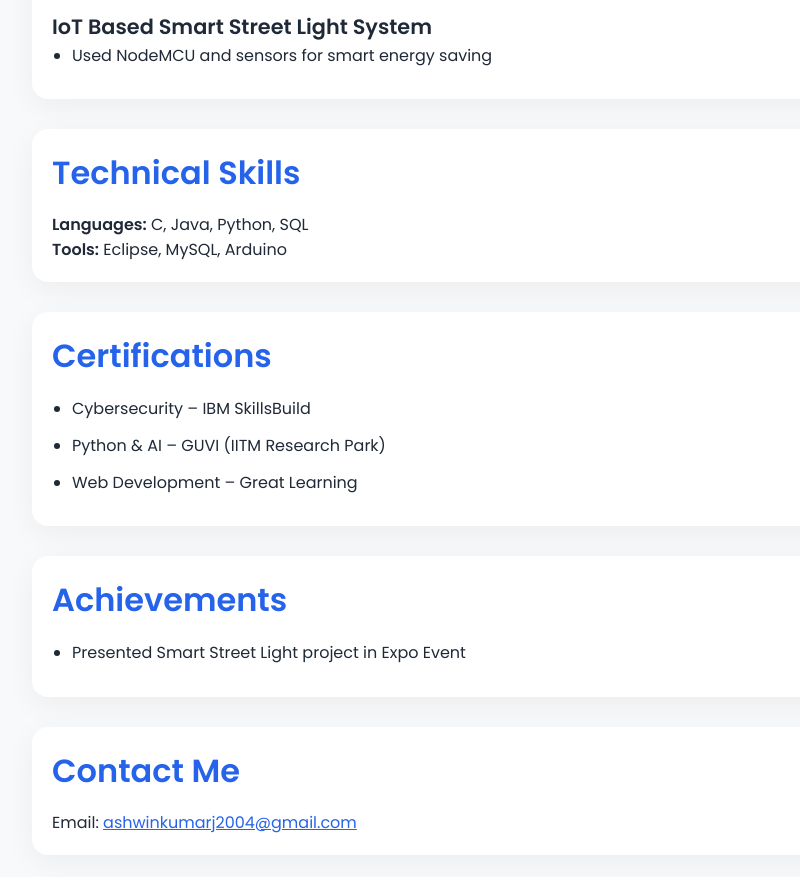
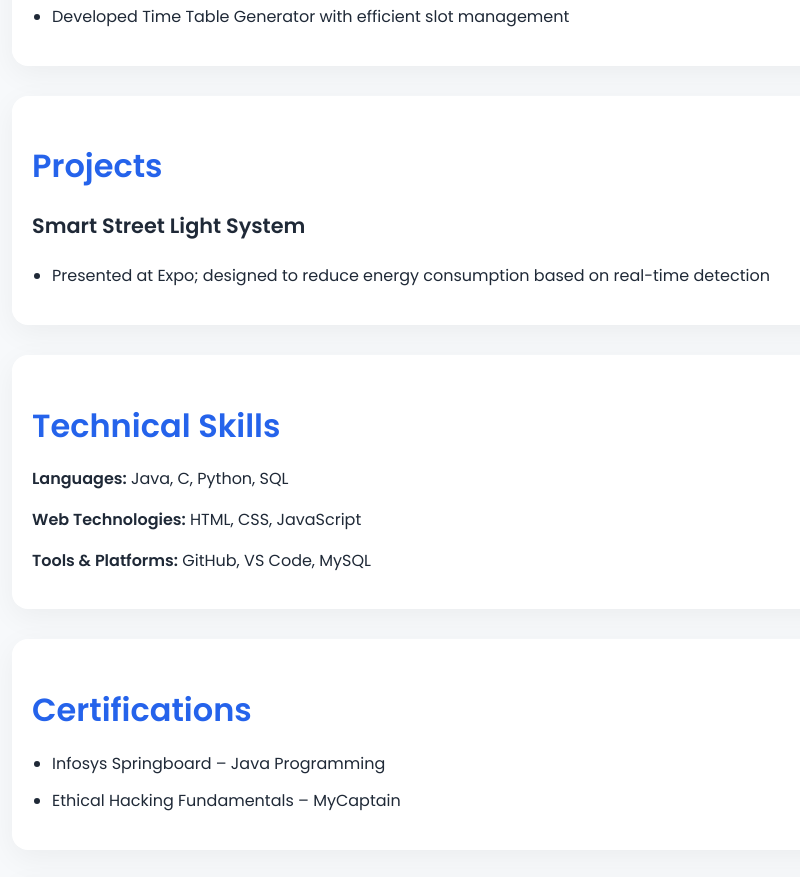
Before and after one commit to ashwinkumar2004/Ashwin_Kumar_J, a plain HTML site: page index.html in a window 1280 px wide. Shown: the part 713-1590 px from the top of the page, without its empty margins (158-958 px from the left). Drawn offline with nearby package versions, Linux system fonts and the light colour scheme.

Commit message:
my portfolio

```diff
--- a/index.html
+++ b/index.html
@@ -2,10 +2,10 @@
 <html lang="en">
 <head>
   <meta charset="UTF-8" />
-  <meta name="viewport" content="width=device-width, initial-scale=1.0"/>
+  <meta name="viewport" content="width=device-width, initial-scale=1.0" />
   <title>Ashwin Kumar J | Software Developer</title>
-  <link rel="preconnect" href="https://fonts.googleapis.com" />
-  <link href="https://fonts.googleapis.com/css2?family=Poppins:wght@400;600&display=swap" rel="stylesheet"/>
+  <link rel="preconnect" href="https://fonts.googleapis.com">
+  <link href="https://fonts.googleapis.com/css2?family=Poppins:wght@400;600&display=swap" rel="stylesheet">
   <link href="https://unpkg.com/aos@2.3.1/dist/aos.css" rel="stylesheet" />
   <style>
     :root {
@@ -22,11 +22,6 @@
       --accent: #60a5fa;
       --hover: #93c5fd;
     }
-    * {
-      margin: 0;
-      padding: 0;
-      box-sizing: border-box;
-    }
     body {
       font-family: 'Poppins', sans-serif;
       background: var(--bg);
@@ -35,6 +30,15 @@
       padding: 40px;
       scroll-behavior: smooth;
     }
+    main section {
+      background: var(--box);
+      padding: 20px;
+      margin: 30px auto;
+      max-width: 900px;
+      border-radius: 16px;
+      box-shadow: 0 8px 30px rgba(0, 0, 0, 0.05);
+      transition: background 0.5s ease;
+    }
     header {
       text-align: center;
       margin-bottom: 50px;
@@ -42,7 +46,7 @@
     header h1 {
       font-size: 3rem;
       color: var(--accent);
-      animation: fadeInDown 1s ease-out;
+      animation: fadeSlideIn 1s ease-out;
     }
     .title {
       font-size: 1.5rem;
@@ -60,15 +64,6 @@
       color: var(--hover);
       transform: scale(1.1);
     }
-    main section {
-      background: var(--box);
-      padding: 20px;
-      margin: 30px auto;
-      max-width: 900px;
-      border-radius: 16px;
-      box-shadow: 0 8px 30px rgba(0, 0, 0, 0.05);
-      transition: background 0.5s ease;
-    }
     h2 {
       font-size: 2rem;
       margin-bottom: 15px;
@@ -85,13 +80,6 @@
     ul li {
       margin-bottom: 10px;
       line-height: 1.7;
-    }
-    a {
-      color: var(--accent);
-      text-decoration: underline;
-    }
-    a:hover {
-      color: var(--hover);
     }
     footer {
       text-align: center;
@@ -141,14 +129,13 @@
     input:checked + .slider:before {
       transform: translateX(24px);
     }
-    @keyframes fadeInDown {
+    @keyframes fadeSlideIn {
       from { opacity: 0; transform: translateY(-30px); }
       to { opacity: 1; transform: translateY(0); }
     }
   </style>
 </head>
 <body>
-
   <div class="theme-toggle-wrapper">
     <label class="switch">
       <input type="checkbox" id="theme-toggle">
@@ -161,7 +148,7 @@
     <p class="title">Software Developer</p>
     <div class="links">
       <a href="https://github.com/ashwinkumar2004" target="_blank">GitHub</a>
-    <a href="https://linkedin.com/in/ashwinkumar-j-207528260" target="_blank">LinkedIn</a>
+      <a href="https://www.linkedin.com/in/ashwinkumar2004/" target="_blank">LinkedIn</a>
       <a href="mailto:ashwinkumarj2004@gmail.com">Email</a>
     </div>
   </header>
@@ -174,7 +161,7 @@
       </ul>
     </section>
 
-  <section data-aos="fade-up">
+    <section data-aos="fade-left">
       <h2>Internships</h2>
       <h3>Java Programming Intern – Code Alpha (May 2025 – Jun 2025)</h3>
       <ul>
@@ -182,30 +169,30 @@
       </ul>
     </section>
 
-  <section data-aos="fade-up">
+    <section data-aos="fade-right">
       <h2>Projects</h2>
-    <h3>IoT Based Smart Street Light System</h3>
+      <h3>Smart Street Light System</h3>
       <ul>
-      <li>Used NodeMCU and sensors for smart energy saving</li>
+        <li>Presented at Expo; designed to reduce energy consumption based on real-time detection</li>
       </ul>
     </section>
 
-  <section data-aos="fade-up">
+    <section data-aos="zoom-in">
       <h2>Technical Skills</h2>
-    <p><strong>Languages:</strong> C, Java, Python, SQL</p>
-    <p><strong>Tools:</strong> Eclipse, MySQL, Arduino</p>
+      <p><strong>Languages:</strong> Java, C, Python, SQL</p>
+      <p><strong>Web Technologies:</strong> HTML, CSS, JavaScript</p>
+      <p><strong>Tools & Platforms:</strong> GitHub, VS Code, MySQL</p>
     </section>
 
-  <section data-aos="fade-up">
+    <section data-aos="flip-left">
       <h2>Certifications</h2>
       <ul>
-      <li>Cybersecurity – IBM SkillsBuild</li>
-      <li>Python & AI – GUVI (IITM Research Park)</li>
-      <li>Web Development – Great Learning</li>
+        <li>Infosys Springboard – Java Programming</li>
+        <li>Ethical Hacking Fundamentals – MyCaptain</li>
       </ul>
     </section>
 
-  <section data-aos="fade-up">
+    <section data-aos="flip-right">
       <h2>Achievements</h2>
       <ul>
         <li>Presented Smart Street Light project in Expo Event</li>
@@ -231,6 +218,5 @@
       body.classList.toggle('dark');
     });
   </script>
-
 </body>
 </html>
```
Lines whose indentation alone changed are shown as unchanged.
